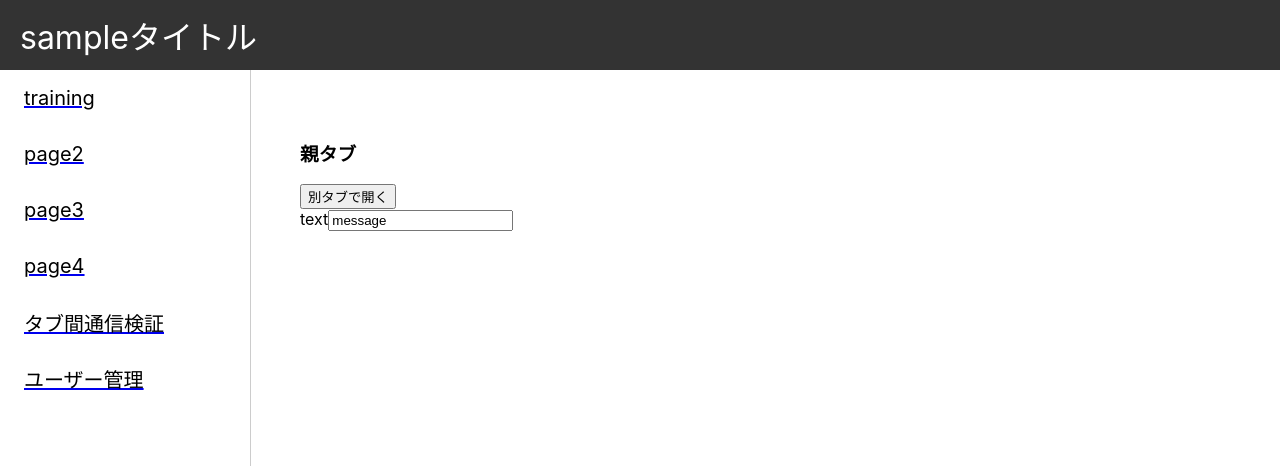
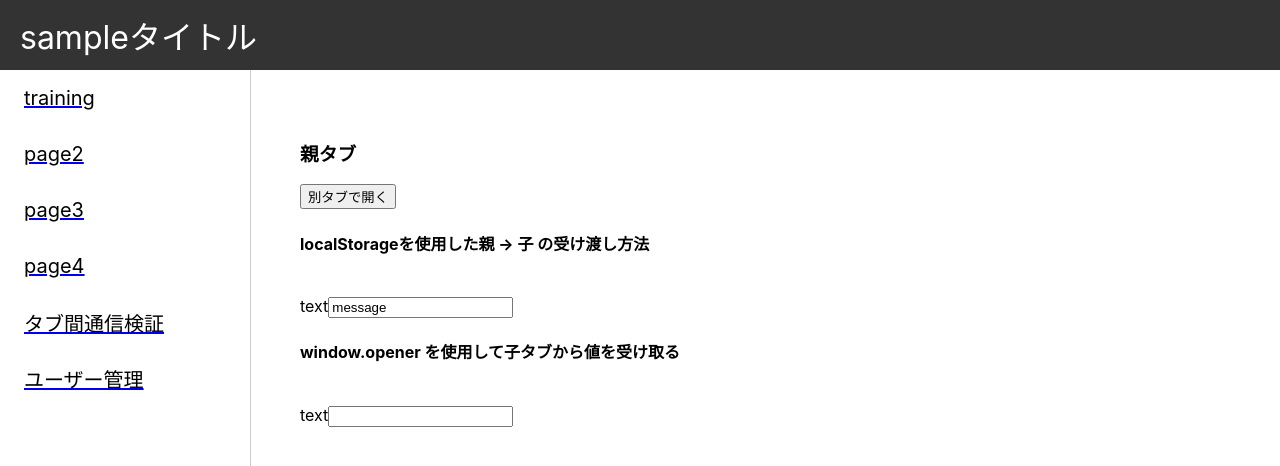
Before and after one commit to Snails8/go-api, a React (Create React App) app in the folder frontend/: page /parent-tab in a window 1280 px wide. Shown: the top 466 px of the page. Built offline with nearby package versions, Linux system fonts and the light colour scheme.

Commit message:
add: 子 → 親間でデータを同期するように実装

```diff
--- a/frontend/src/pages/Tabs/ChildTab.tsx
+++ b/frontend/src/pages/Tabs/ChildTab.tsx
@@ -3,6 +3,7 @@ import { BasePage } from "../../components/templates/BasePage/BasePage";
 
 export const ChildTabPage:React.FC =() => {
     const [message, setMessage] = useState(JSON.parse(localStorage.getItem('key') as string))
+    const [childString, setChildString] = useState('')
 
     useEffect(() => {
         window.addEventListener('storage', storageChange)
@@ -13,14 +14,32 @@ export const ChildTabPage:React.FC =() => {
     }
 
 
+    useEffect(() => {
+        // ここリロード必要
+        if (window.opener == null) {
+            return window.close()
+        } else {
+            window.opener.document.getElementById("childString").value = childString
+        }
+    },[childString])
+
+    const handleChange = (e:any) => {
+        setChildString(e.target.value)
+    }
+
     return (
         <>
         <BasePage>
             <h3>子タブ</h3>
-            <div>
-                <p>受け取ったメッセージ：「{message}」</p>
-            </div>
+            <h4>localStorageで親 → 子 を同期する</h4>
+            <p>受け取ったメッセージ：「{message}」</p>
             <button onClick={() => window.open("page3")}>別タブで開く</button>
+
+            <h4>window.openerで親tabに値を送信する</h4>
+            <label>text</label>
+            <input type="text" name="childString" defaultValue={childString}
+                onChange={(e) => setChildString(e.target.value)}
+            />
         </BasePage>
         </>
     )
--- a/frontend/src/pages/Tabs/ParentTab.tsx
+++ b/frontend/src/pages/Tabs/ParentTab.tsx
@@ -3,6 +3,7 @@ import { BasePage } from "../../components/templates/BasePage/BasePage";
 
 export const ParentTabPage:React.FC =() => {
     const [message, setMessage] = useState('message')
+    const [childString, setChildString] = useState('')
 
     useEffect(() => {
         localStorage.setItem('key', JSON.stringify(message));
@@ -13,17 +14,24 @@ export const ParentTabPage:React.FC =() => {
         localStorage.setItem('key', JSON.stringify(message));
     }
 
-
+    useEffect(() => {
+        console.log(childString)
+    }, [childString])
     return (
         <>
         <BasePage>
             <h3>親タブ</h3>
             <button onClick={() => window.open("child-tab")}>別タブで開く</button>
 
-            <br/>
+            <h4>localStorageを使用した親 → 子 の受け渡し方法</h4> <br/>
             <label>text</label>
             <input type="text" name="text" defaultValue={message}
                 onChange={handleChange}
+            />
+
+            <h4>window.opener を使用して子タブから値を受け取る</h4> <br/>
+            <label>text</label>
+            <input type="text" name="childString" id="childString" defaultValue={childString}
             />
         </BasePage>
         </>
```
Also changed, not shown: frontend/src/pages/Tabs/ChildOpenerPage.tsx (added, +27 -0 lines).
